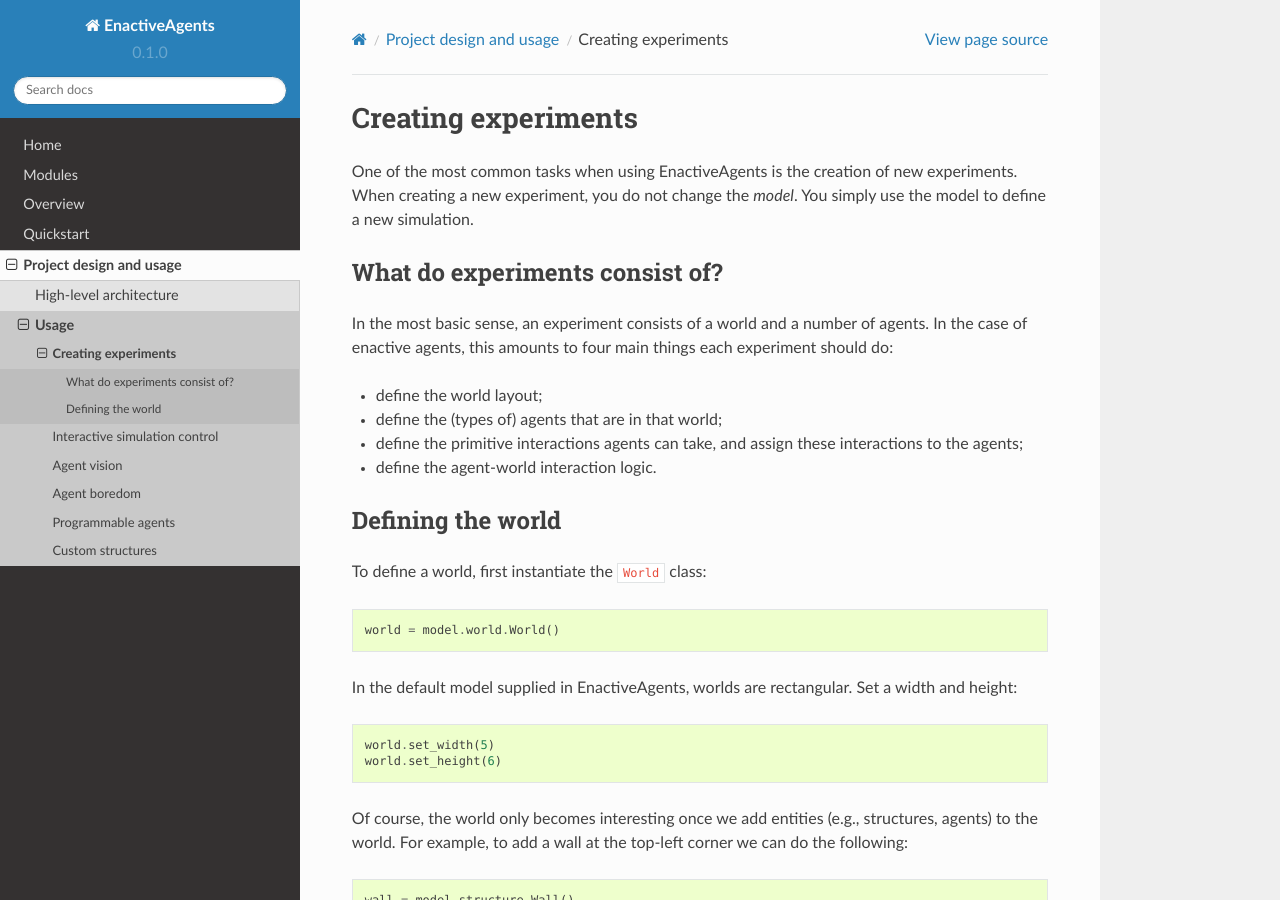
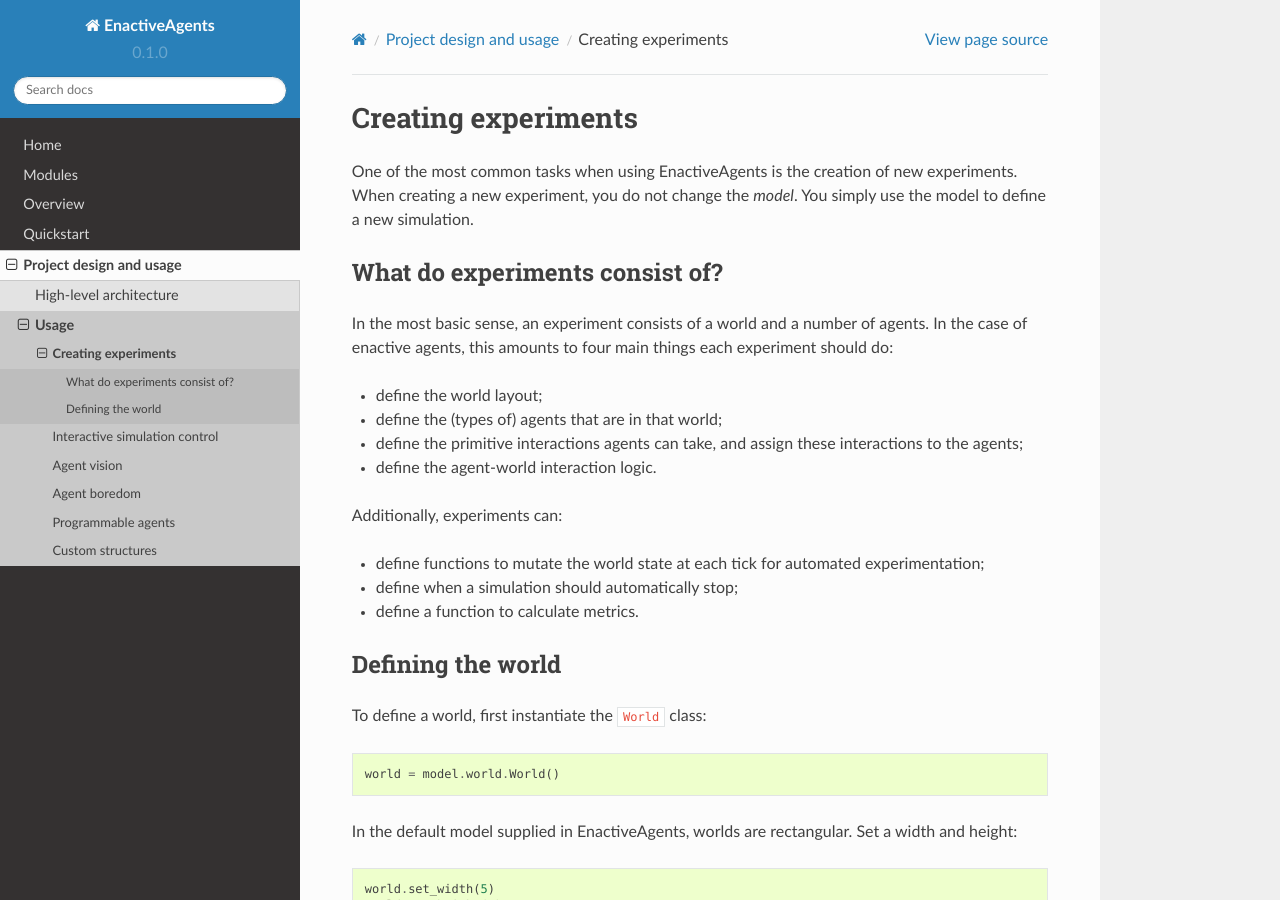
Before and after one commit to Beskhue/enactive-agents, a Sphinx documentation site: the page built from docs/usage.experiments.rst, in a window 1280 px wide and 900 px high. Built offline with Sphinx 7.4.7 and the Read the Docs theme 2.0.0, drawn with Linux system fonts in a browser that asks for light colours; pages that are not in the unit, such as notebooks, are missing from menus.

Commit message:
Expand on experiment capability in the documentation.

```diff
--- a/docs/usage.experiments.rst
+++ b/docs/usage.experiments.rst
@@ -14,6 +14,11 @@
 - define the primitive interactions agents can take, and assign these interactions to the agents;
 - define the agent-world interaction logic.
 
+Additionally, experiments can:
+
+- define functions to mutate the world state at each tick for automated experimentation;
+- define when a simulation should automatically stop;
+- define a function to calculate metrics.
 
 Defining the world
 ==================
```
